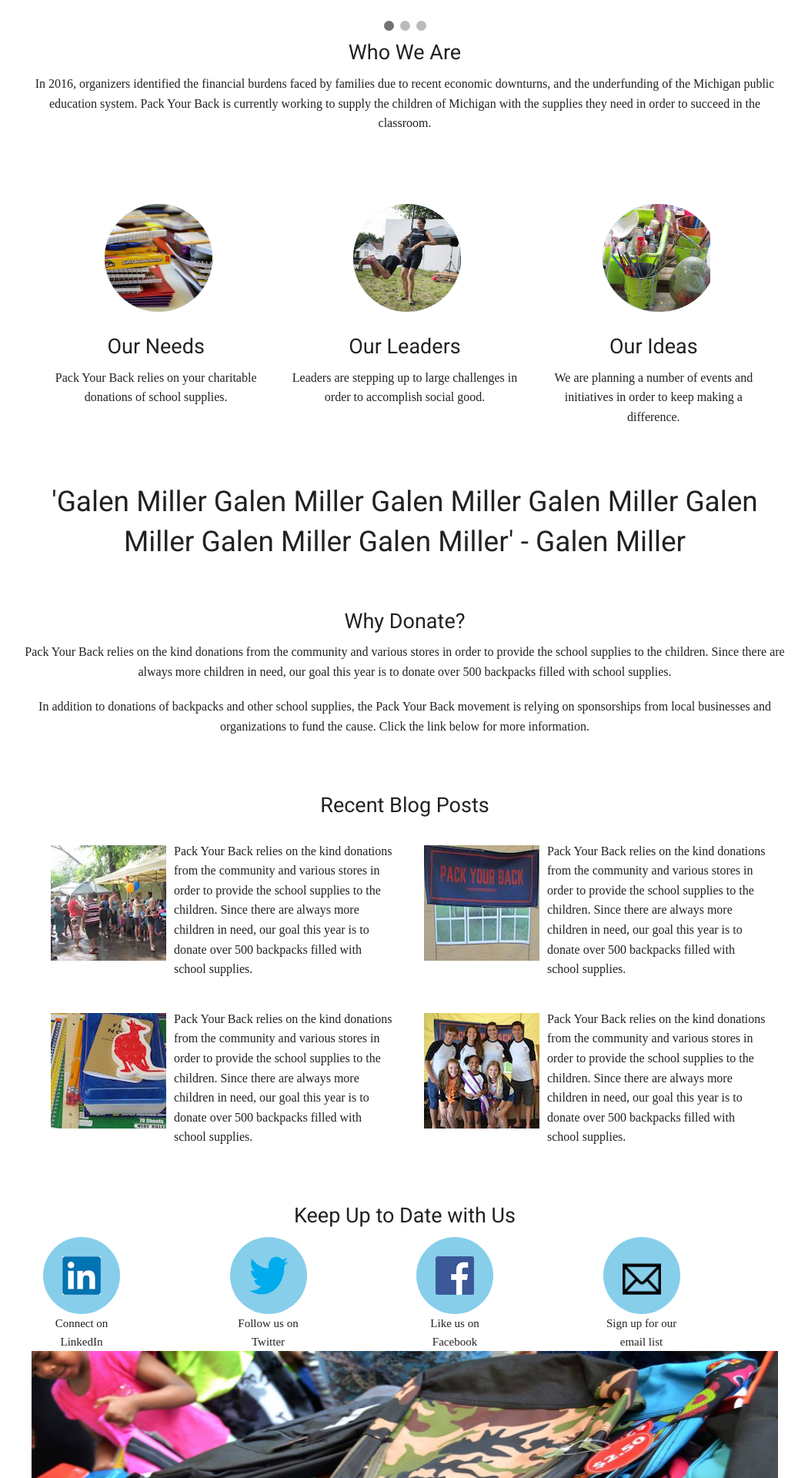
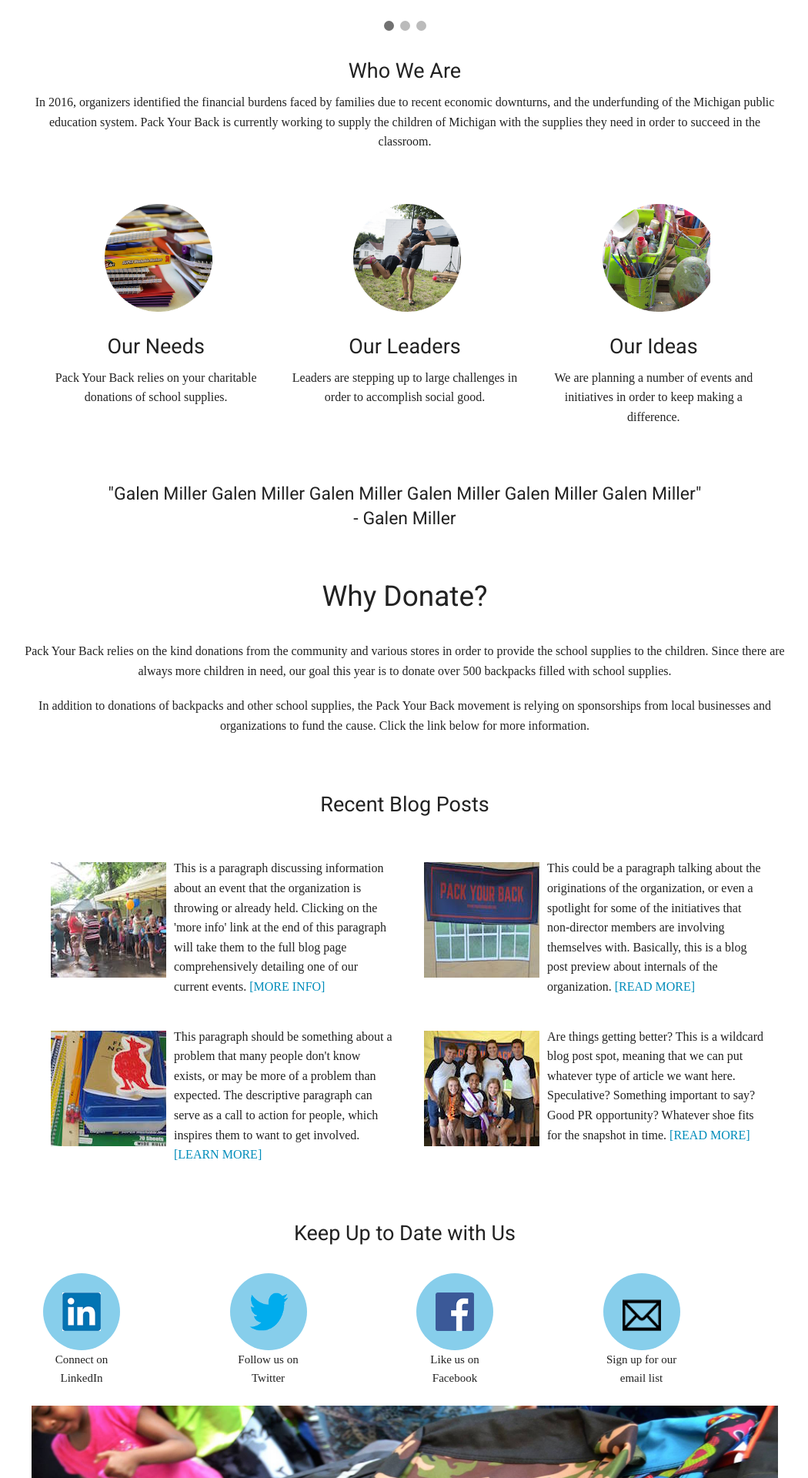
Before and after one commit to JdeGuise/packyourback-site, a PHP site: page / in a window 1280 px wide. Shown: the part 376-2296 px from the top of the page at 77% size, without its empty margins (114-1164 px from the left). Run offline with PHP 8.4, Linux system fonts and the light colour scheme; some libraries are stand-ins or nearby versions.

Commit message:
Adds responsive design and media queries for blog grid, as well as for footer content and story circles

```diff
--- a/pyb/css/style.css
+++ b/pyb/css/style.css
@@ -25,7 +25,8 @@
 
 		/*align our logo vertically with the box it sits in */
 		header #logo {
-		  vertical-align: middle;
+		  position:relative;
+		  margin-top:7px;
 		}
 
 		/* align header elements and move navbar into a row */
@@ -97,7 +98,7 @@
 			text-align:center;
 			position:relative;
 			top: 25px;
-			left: 25px;
+			margin-left: 25px;
 		}
 
 		/* styling social media paragraph descriptions */
@@ -165,32 +166,63 @@
 		height: 140px;
 		margin-left: 80px;
 
-		/* color of story/mission/idea circles */
-		background-color: lightblue;
 	}
 
-
-
-	/*when the screen is between 505px and 910px,
+	/*when the screen is between 505px and 910px (largest screen sizes),
 		we want to move the story_circles to the left
 	*/
 	@media only screen and (max-width: 910px){
 
 		.story_circles{
-			margin-left: 40px;
+			margin-left: 30px;
 		}
+		.row .sm_circles{
+			width:100%;
+		}
+	}
 
+	/* when the screen is in middle screen size,
+		- create line breaks between all blog posts
+		- specially align the story circles with their descriptions
+		- set the story_circle divs to be 100% of the width of the view
+		- set the blog divs to be 100% of the width of the view
+	*/
+	@media only screen and (min-width: 506px) and (max-width: 705px){
+		.row .sm_circles{
+			width:100%;
+		}
+		.story_circles{
+			margin-left: 40%;
+		}
+		.row .story_feature{
+			width:100%;
+		}
+		.row .blogbox{
+			width:100%;
+		}
 	}
-	/* when the screen is less than 505px, we want each
-		story_circle column div to expand to 12 cols
+
+	/* smallest screen size, align
+		story circles with their messages, and
+		keep blog and story boxes at 100% width
 	*/
 	@media only screen and (max-width: 505px){
 
+		.row .sm_circles{
+			width:100%;
+		}
 		.story_circles{
-			margin-left: -5px;
+			margin-left: 25%;
 		}
 
+		.row .story_feature{
+			width:100%;
+		}
+		.row .blogbox{
+			width:100%;
+		}
 	}
+
 
 	/* we want to 'highlight' the circles on mouseover */
 	.story_circles:hover, .sm_circles a:hover{
@@ -254,6 +286,13 @@
 
 	/* END: Carousel */
 
+	/* START: Featured Quote */
+
+		#index-quote{
+			text-align:center;
+		}
+
+	/* END: Featured Quote */
 
 	/* START: Blog Previews; */
 
@@ -266,7 +305,6 @@
 		.row .blogbox p{
 			display:block;
 			margin-left: 5px;
-			overflow:auto;
 			text-align:left;
 			margin-top: -5px;
 		}
@@ -317,7 +355,6 @@
 
 		background-color: lightblue;
 
-
 	}
 
 	/* leaders descriptions*/
@@ -350,15 +387,14 @@
 /* START: Footer;
 
 	/* styling footer buttons/copyright text */
-/*	.button_row{
+	.row button{
 		margin: 40px;
-	}*/
+	}
 
 	/* declare footer size and color */
-/*	.footer{
-		background-color: white;
+	footer .row{
 		width: 100%;
-		height: 150px;
-	}*/
+		height: 120px;
+	}
 
 /* END: Footer;
--- a/pyb/index.html
+++ b/pyb/index.html
@@ -78,7 +78,7 @@
 
 			<div class="row">
 				<div class="columns small-12">
-
+				<br/>
 				  <h3>Who We Are</h3>
 					<p>
 					  In 2016, organizers identified the financial burdens faced by families due to recent economic downturns, and the underfunding of the Michigan public education system. Pack Your Back is currently working to supply the children of Michigan with the supplies they need in order to succeed in the classroom.
@@ -90,12 +90,11 @@
 
 			<br/>
 		  <br/>
-	  <br/>
 
 		  <div class="row">
 			<div class="columns small-12">
 
-			<div class="columns small-4">
+				<div class="columns small-4 story_feature">
 					<div class="story_circles">
 					  <a href="html/getinvolved.html">
 						<img src='assets/story_pics/supplies.png'>
@@ -107,7 +106,7 @@
 
 				</div>
 
-			<div class="columns small-4">
+				<div class="columns small-4 story_feature">
 					<div class="story_circles">
 					  <a href="html/leadership.html">
 						<img src='assets/story_pics/swinging.png'>
@@ -118,7 +117,7 @@
 				  <p>Leaders are stepping up to large challenges in order to accomplish social good.</p>
 				</div>
 
-			<div class="columns small-4">
+				<div class="columns small-4 story_feature">
 
 					<div class="story_circles">
 					  <a href="html/ideas.html">
@@ -143,8 +142,8 @@
 			<br/>
 			<br/>
 
-		<div class="row">
-		  <h2>'Galen Miller Galen Miller Galen Miller Galen Miller Galen Miller Galen Miller Galen Miller' - Galen Miller</h2>
+			<div class="row" id="index-quote">
+			  <h4>"Galen Miller Galen Miller Galen Miller Galen Miller Galen Miller Galen Miller"<br/>- Galen Miller</h4>
 			</div>
 
 		  <br/>
@@ -152,8 +151,8 @@
 
 
 		  <div class="row">
-			  <h3>Why Donate?</h3>
-
+				  <h2>Why Donate?</h2>
+				  <br/>
 					<p>
 					  Pack Your Back relies on the kind donations from the community and various stores in order to provide the school supplies to the children. Since there are always more children in need, our goal this year is to donate over 500 backpacks filled with school supplies.
 					</p>
@@ -171,35 +170,40 @@
 
 				<h3>Recent Blog Posts</h3>
 
+				  <div class="columns small-12 blogbreaks">
 				  <br/>
-			  <div class="columns small-12">
+					<div class="columns small-6 blogbox">
+						<br/>
+					   <img src="assets/blog/blog1.jpg"/>
+					   <p>
+						This is a paragraph discussing information about an event that the organization is throwing or already held.  Clicking on the 'more info' link at the end of this paragraph will take them to the full blog page comprehensively detailing one of our current events. <a href="#">[MORE INFO]</a></p>
+					</div>
+					<div class="columns small-6 blogbox">
 
-				<div class="columns small-6 blogbox">
-				   <img src="assets/blog/blog1.jpg"/>
-				   <p>Pack Your Back relies on the kind donations from the community and various stores in order to provide the school supplies to the children. Since there are always more children in need, our goal this year is to donate over 500 backpacks filled with school supplies.</p>
-				</div>
+		  				<br/>
 
-				<div class="columns small-6 blogbox">
 						<img src="assets/blog/blog2.jpg">
-				   	<p>Pack Your Back relies on the kind donations from the community and various stores in order to provide the school supplies to the children. Since there are always more children in need, our goal this year is to donate over 500 backpacks filled with school supplies.</p>
+						<p>This could be a paragraph talking about the originations of the organization, or even a spotlight for some of the initiatives that non-director members are involving themselves with.  Basically, this is a blog post preview about internals of the organization. <a href="#">[READ MORE]</a></p>
 					</div>
 				  </div>
 			</div>
 
+
+			<div class="row">
+				  <div class="columns small-12 blogbreaks">
+
+					<div class="columns small-6 blogbox">
+						<br/>
+					  <img src="assets/blog/blog3.jpg">
+						<p>This paragraph should be something about a problem that many people don't know exists, or may be more of a problem than expected.  The descriptive paragraph can serve as a call to action for people, which inspires them to want to get involved. <a href="#">[LEARN MORE]</a></p>
+					</div>
+
+					<div class="columns small-6 blogbox">
+
 					  <br/>
 
-		<div class="row">
-
-			  <div class="columns small-12">
-				<div class="columns small-6 blogbox">
-				  <img src="assets/blog/blog3.jpg">
-				  <p>Pack Your Back relies on the kind donations from the community and various stores in order to provide the school supplies to the children. Since there are always more children in need, our goal this year is to donate over 500 backpacks filled with school supplies.</p>
-				</div>
-
-
-				<div class="columns small-6 blogbox">
 					  <img src="assets/blog/blog4.jpg">
-				  <p>Pack Your Back relies on the kind donations from the community and various stores in order to provide the school supplies to the children. Since there are always more children in need, our goal this year is to donate over 500 backpacks filled with school supplies.</p>
+					  	<p>Are things getting better?  This is a wildcard blog post spot, meaning that we can put whatever type of article we want here.  Speculative?  Something important to say?  Good PR opportunity?  Whatever shoe fits for the snapshot in time. <a href="#">[READ MORE]</a></p>
 					</div>
 				  </div>
 			</div>
@@ -208,9 +212,10 @@
 		<br/>
 
 		  <div class="row">
+
 			<div class="columns small-12">
 			  <h3>Keep Up to Date with Us</h3>
-
+			  <br/>
 				<div class="columns small-3">
 				  <div class="sm_circles">
 					<a href="https://www.linkedin.com/company/10569483?trk=tyah&trkInfo=tarId%3A1459660539341%2Ctas%3Apack%20your%20back%2Cidx%3A1-1-1">
@@ -257,7 +262,7 @@
 
 		  <br/>
 		  <br/>
-
+		  <br/>
 			<div class="row">
 				<div class="columns small-12 medium-12 large-12">
 				<img src="assets/Flint Photos/backpacks.jpg">
@@ -269,7 +274,7 @@
 		<!-- Footer Section -->
 				 <br/>
 
-		<div class="footer">
+			<footer>
 			  <div class="row">
 
 				  <div class="columns small-6">
@@ -323,38 +328,57 @@
 
 
 				  <!-- close container -->
-		</div><!-- close footer content -->
+			</footer><!-- close footer content -->
 
 	  </body><!-- close body -->
 
+
 	 <script>
 
+			// This function controls the paneling and transition of our slide show.
+			//	Without it, the pictures will all display in a column and the transition will break
 
 			 function showSlides() {
 				var i;
+
+				//divs that hold each mySlide class
 				var slides = document.getElementsByClassName("mySlides");
+
+				//spans that hold each dot class
 				var dots = document.getElementsByClassName("dot");
 
+				//set none of them to display, so that we can unhide them in the proper time
 				for (i = 0; i < slides.length; i++) {
 				   slides[i].style.display = "none";
 				}
 				slideIndex++;
 
+				//if we go too far, transition back to our first slide
 				if (slideIndex > slides.length) {
 				  slideIndex = 1;
 				}
 
+				//control the highlighting of the dots below the carousel
 				for (i = 0; i < dots.length; i++) {
 					dots[i].className = dots[i].className.replace(" active", "");
 				}
+
+				// correspond display:block to the right slide
 				slides[slideIndex-1].style.display = "block";
+
+				// corresponsed the active dot to the active slide
 				dots[slideIndex-1].className += " active";
 
-	setTimeout(showSlides, 10000); // Change image every 10 seconds
+				// change image every 10 seconds
+				setTimeout(showSlides, 10000);
 			}
 
+			//start the slide index at 0
 			var slideIndex = 0;
+
+			//run our function
 			showSlides();
+
 	 </script>
 
 </html>
```
Lines whose indentation alone changed are shown as unchanged.
